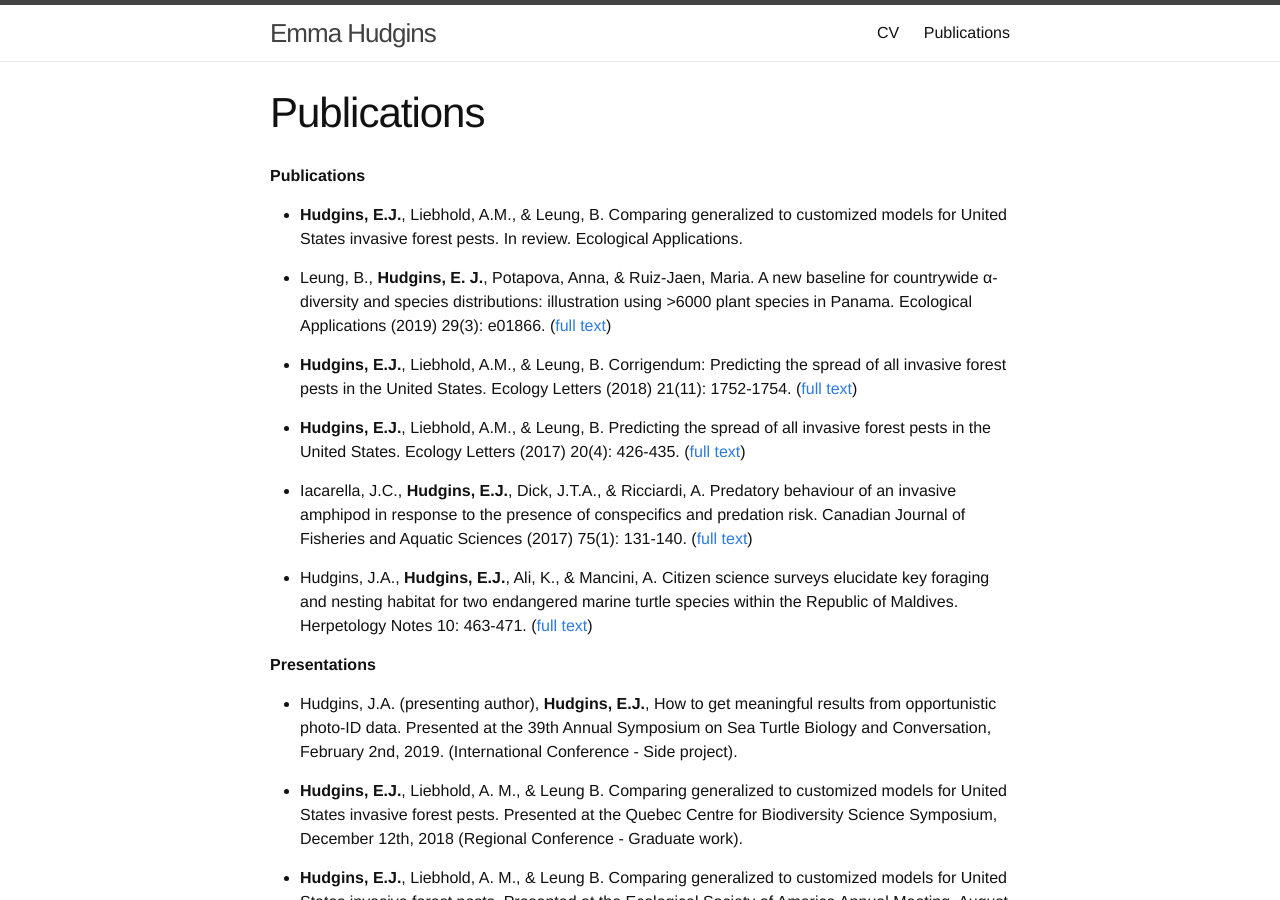
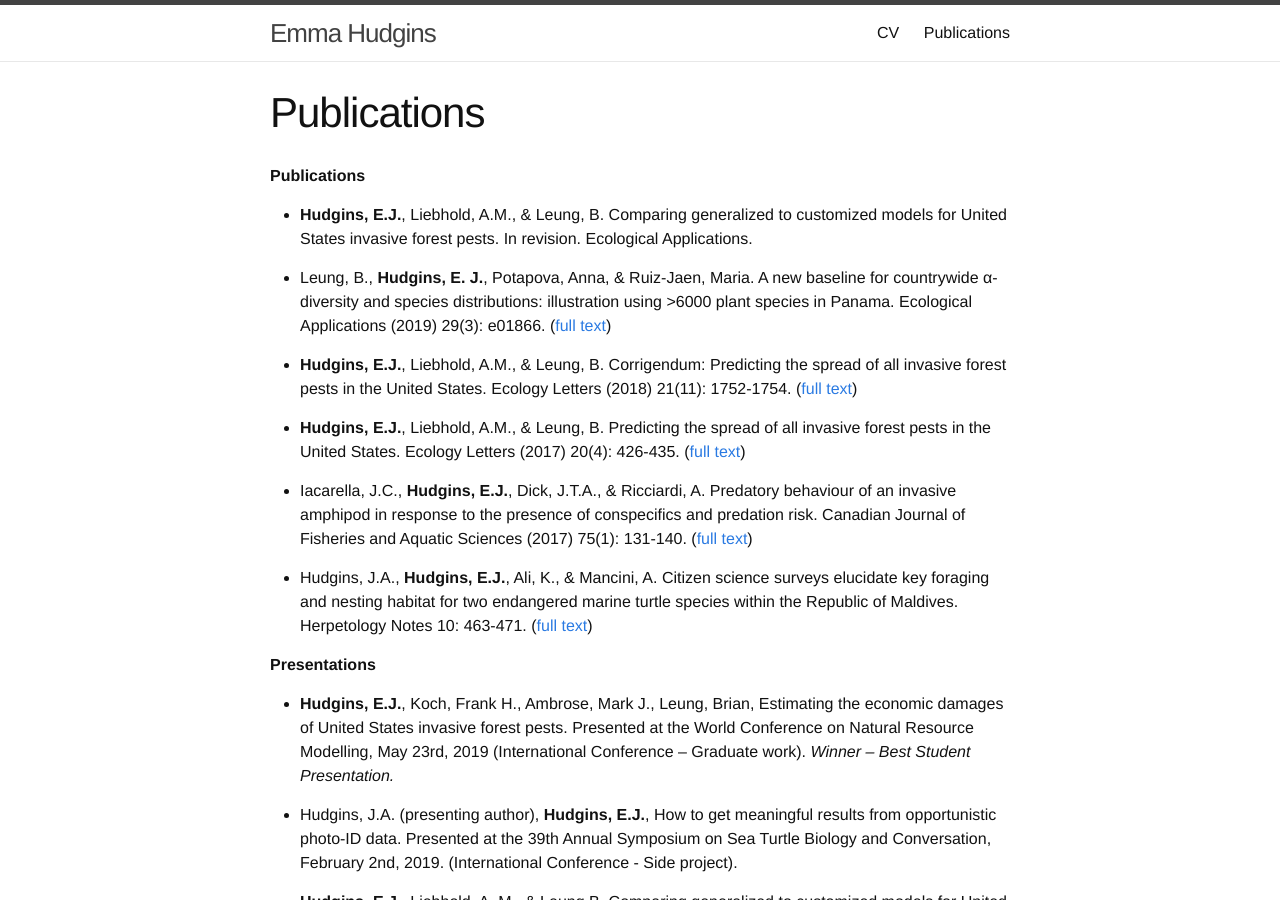
Before and after one commit to emmajhudgins/emmajhudgins.github.io, a Jekyll site: the page built from publications.md, in a window 1280 px wide and 900 px high. Built offline with Jekyll 4.4.1, drawn with Linux system fonts in a browser that asks for light colours; nearby versions of some CDN libraries; some web fonts are replaced.

Commit message:
updated pubs list

```diff
--- a/publications.md
+++ b/publications.md
@@ -10,7 +10,7 @@ order: 2
 
 **Publications**
 
-* **Hudgins, E.J.**, Liebhold, A.M., & Leung, B. Comparing generalized to customized models for United States invasive forest pests. In review. Ecological Applications.
+* **Hudgins, E.J.**, Liebhold, A.M., & Leung, B. Comparing generalized to customized models for United States invasive forest pests. In revision. Ecological Applications.
 
 * Leung, B., **Hudgins, E. J.**, Potapova, Anna, & Ruiz-Jaen, Maria. A new baseline for countrywide α-diversity and species distributions: illustration using >6000 plant species in Panama. Ecological Applications (2019) 29(3): e01866. ([full text](https://esajournals.onlinelibrary.wiley.com/doi/10.1002/eap.1866))
 
@@ -25,6 +25,8 @@ order: 2
 
 
 **Presentations**
+
+* **Hudgins, E.J.**, Koch, Frank H., Ambrose, Mark J., Leung, Brian, Estimating the economic damages of United States invasive forest pests. Presented at the World Conference on Natural Resource Modelling, May 23rd, 2019 (International Conference – Graduate work). _Winner – Best Student Presentation._
 
 * Hudgins, J.A. (presenting author), **Hudgins, E.J.**, How to get meaningful results from opportunistic photo-ID data. Presented at the 39th Annual Symposium on Sea Turtle Biology and Conversation, February 2nd, 2019. (International Conference - Side project).
 
```
Also changed, not shown: 1 other file.
